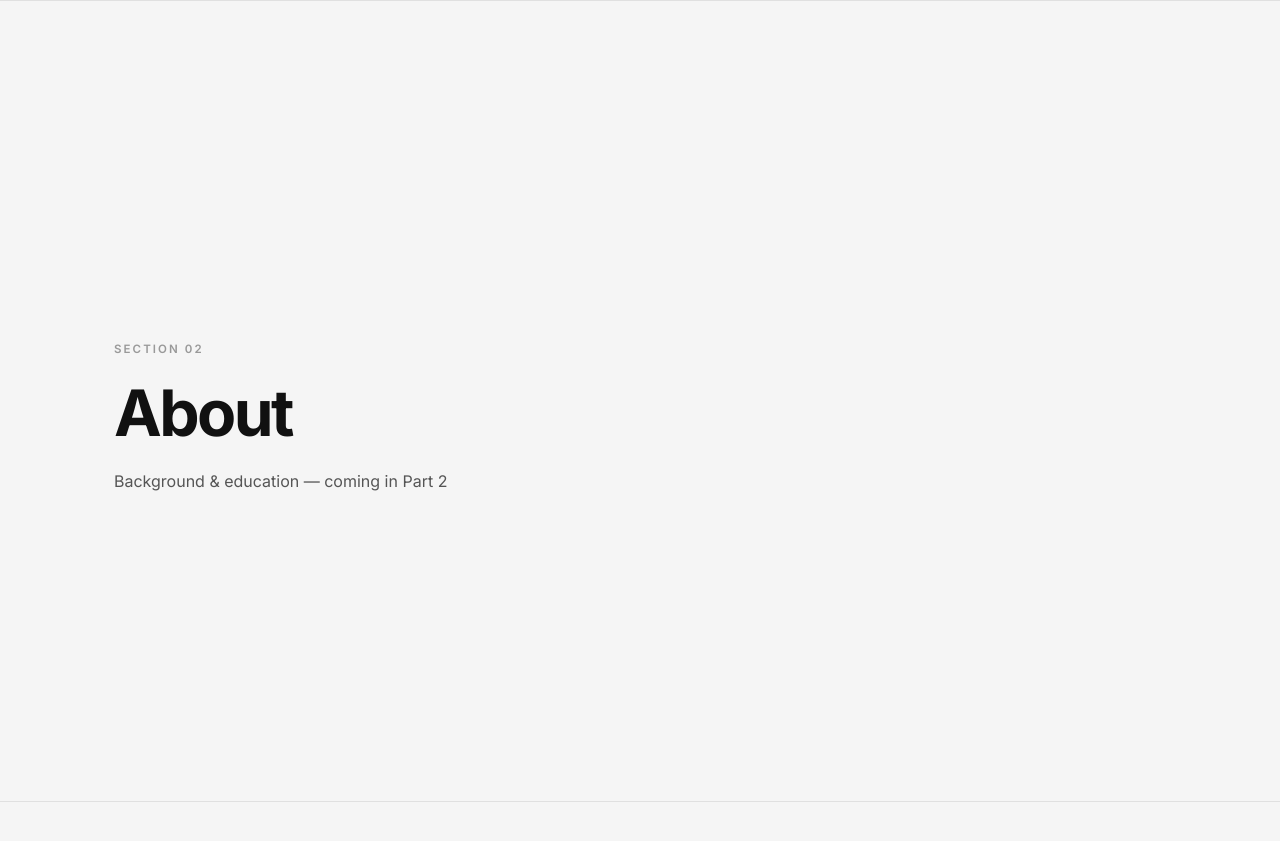
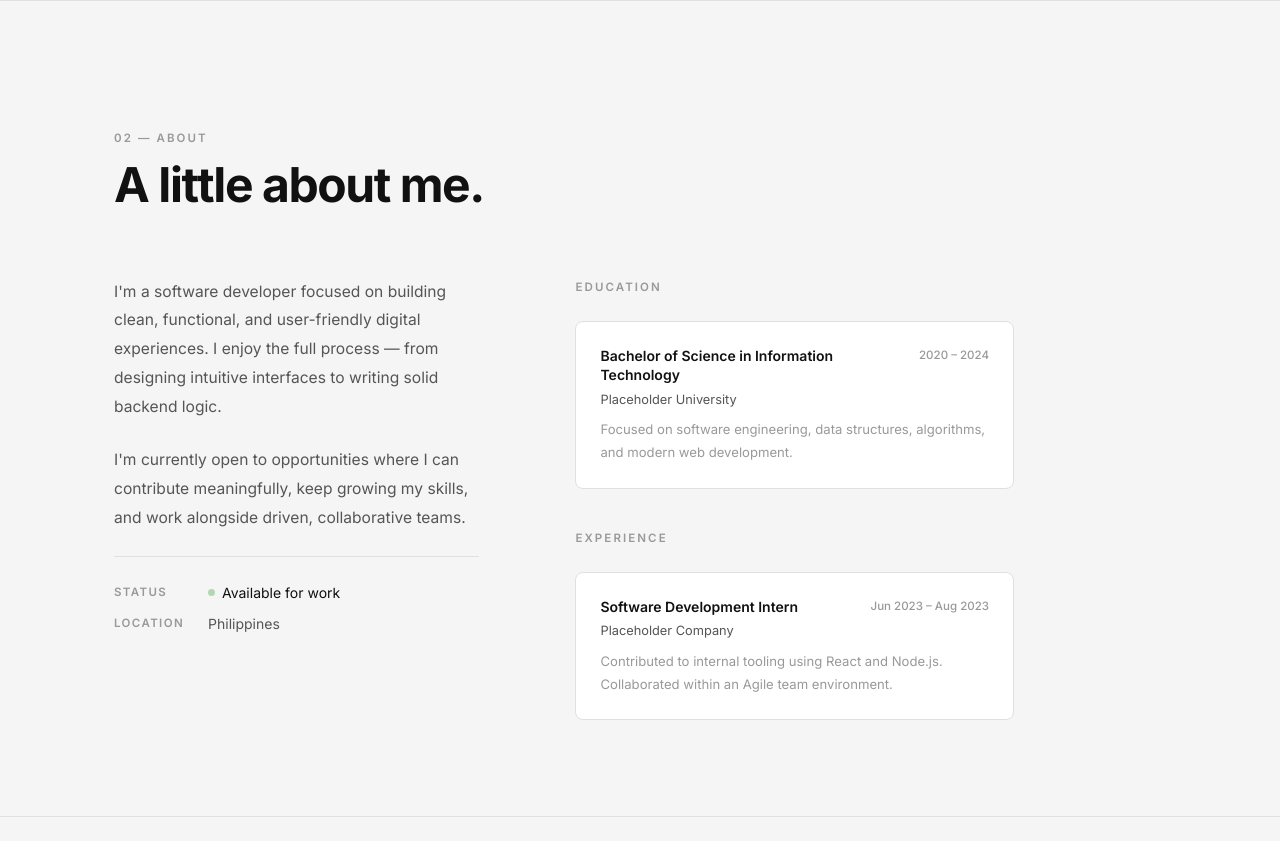
Before and after one commit to MackOfalda125/online-portfolio, a React (Create React App) app: page / in a window 1280 px wide. Shown: the part 800-1641 px from the top of the page. Built offline with nearby package versions, Linux system fonts and the light colour scheme.

Commit message:
Implement About section with bio, education, and experience cards

```diff
--- /dev/null
+++ b/src/sections/About.css
@@ -0,0 +1,166 @@
+/* ─────────────────────────────────────────────
+   About Section
+───────────────────────────────────────────── */
+
+.about {
+  max-width: 900px;
+}
+
+/* ── Header ── */
+.about__header {
+  margin-bottom: var(--space-xl);
+}
+
+.about__title {
+  font-size: clamp(2rem, 5vw, 3rem);
+  font-weight: 700;
+  letter-spacing: -0.03em;
+  margin-top: var(--space-xs);
+}
+
+/* ── Body: two-column grid ── */
+.about__body {
+  display: grid;
+  grid-template-columns: 1fr 1.2fr;
+  gap: var(--space-2xl);
+  align-items: start;
+}
+
+/* ── Summary ── */
+.about__summary {
+  display: flex;
+  flex-direction: column;
+  gap: var(--space-md);
+}
+
+.about__summary p {
+  font-size: 0.975rem;
+  line-height: 1.85;
+  color: var(--color-text-secondary);
+}
+
+/* Meta (status, location) */
+.about__meta {
+  display: flex;
+  flex-direction: column;
+  gap: var(--space-xs);
+  padding-top: var(--space-md);
+  border-top: 1px solid var(--color-border);
+}
+
+.about__meta-item {
+  display: flex;
+  align-items: center;
+  gap: var(--space-md);
+}
+
+.about__meta-label {
+  font-size: 0.72rem;
+  font-weight: 600;
+  letter-spacing: 0.12em;
+  text-transform: uppercase;
+  color: var(--color-text-muted);
+  min-width: 70px;
+}
+
+.about__meta-value {
+  font-size: 0.875rem;
+  color: var(--color-text-secondary);
+  display: flex;
+  align-items: center;
+  gap: 7px;
+}
+
+.about__meta-value--available {
+  color: var(--color-text-primary);
+}
+
+/* Pulsing availability dot */
+.status-dot {
+  width: 7px;
+  height: 7px;
+  border-radius: 50%;
+  background-color: #4CAF50;
+  flex-shrink: 0;
+  animation: pulse 2.5s ease-in-out infinite;
+}
+
+@keyframes pulse {
+  0%, 100% { opacity: 1; }
+  50%       { opacity: 0.4; }
+}
+
+/* ── Card groups ── */
+.about__cards {
+  display: flex;
+  flex-direction: column;
+  gap: var(--space-lg);
+}
+
+.about__card-group {
+  display: flex;
+  flex-direction: column;
+  gap: var(--space-sm);
+}
+
+/* ── Info Card ── */
+.info-card {
+  background-color: var(--color-bg-surface);
+  border: 1px solid var(--color-border);
+  border-radius: var(--radius-md);
+  padding: var(--space-md);
+  transition:
+    border-color var(--ease-fast),
+    box-shadow var(--ease-fast);
+}
+
+.info-card:hover {
+  border-color: var(--color-text-muted);
+  box-shadow: var(--shadow-sm);
+}
+
+.info-card__top {
+  display: flex;
+  justify-content: space-between;
+  align-items: flex-start;
+  gap: var(--space-sm);
+  margin-bottom: 4px;
+}
+
+.info-card__title {
+  font-size: 0.875rem;
+  font-weight: 600;
+  color: var(--color-text-primary);
+  line-height: 1.4;
+}
+
+.info-card__period {
+  font-size: 0.72rem;
+  font-weight: 500;
+  color: var(--color-text-muted);
+  white-space: nowrap;
+  flex-shrink: 0;
+}
+
+.info-card__sub {
+  display: block;
+  font-size: 0.8rem;
+  color: var(--color-text-secondary);
+  margin-bottom: var(--space-xs);
+}
+
+.info-card__desc {
+  font-size: 0.82rem;
+  color: var(--color-text-muted);
+  line-height: 1.75;
+}
+
+/* ── Responsive ── */
+@media (max-width: 768px) {
+  .about { max-width: 100%; }
+
+  .about__body {
+    grid-template-columns: 1fr;
+    gap: var(--space-xl);
+  }
+}
--- a/src/sections/About.jsx
+++ b/src/sections/About.jsx
@@ -1,11 +1,99 @@
 import React from 'react';
+import './About.css';
 
+/* ── Placeholder data (replace with real info later) ── */
+const education = [
+  {
+    title:    'Bachelor of Science in Information Technology',
+    subtitle: 'Placeholder University',
+    period:   '2020 – 2024',
+    desc:     'Focused on software engineering, data structures, algorithms, and modern web development.',
+  },
+];
+
+const experience = [
+  {
+    title:    'Software Development Intern',
+    subtitle: 'Placeholder Company',
+    period:   'Jun 2023 – Aug 2023',
+    desc:     'Contributed to internal tooling using React and Node.js. Collaborated within an Agile team environment.',
+  },
+];
+
+/* ── Reusable info card ── */
+function InfoCard({ title, subtitle, period, desc }) {
+  return (
+    <div className="info-card">
+      <div className="info-card__top">
+        <span className="info-card__title">{title}</span>
+        <span className="info-card__period">{period}</span>
+      </div>
+      <span className="info-card__sub">{subtitle}</span>
+      <p className="info-card__desc">{desc}</p>
+    </div>
+  );
+}
+
+/* ── About section ── */
 function About() {
   return (
-    <div className="section-placeholder">
-      <p className="section-placeholder__label">Section 02</p>
-      <h2 className="section-placeholder__title">About</h2>
-      <p className="section-placeholder__desc">Background &amp; education — coming in Part 2</p>
+    <div className="about">
+
+      {/* Header */}
+      <div className="about__header">
+        <p className="section-label">02 — About</p>
+        <h2 className="about__title">A little about me.</h2>
+      </div>
+
+      <div className="about__body">
+
+        {/* Summary */}
+        <div className="about__summary">
+          <p>
+            I'm a software developer focused on building clean, functional, and
+            user-friendly digital experiences. I enjoy the full process — from
+            designing intuitive interfaces to writing solid backend logic.
+          </p>
+          <p>
+            I'm currently open to opportunities where I can contribute
+            meaningfully, keep growing my skills, and work alongside
+            driven, collaborative teams.
+          </p>
+
+          {/* Meta */}
+          <div className="about__meta">
+            <div className="about__meta-item">
+              <span className="about__meta-label">Status</span>
+              <span className="about__meta-value about__meta-value--available">
+                <span className="status-dot" aria-hidden="true" />
+                Available for work
+              </span>
+            </div>
+            <div className="about__meta-item">
+              <span className="about__meta-label">Location</span>
+              <span className="about__meta-value">Philippines</span>
+            </div>
+          </div>
+        </div>
+
+        {/* Cards */}
+        <div className="about__cards">
+          <div className="about__card-group">
+            <p className="section-label">Education</p>
+            {education.map((item, i) => (
+              <InfoCard key={i} {...item} />
+            ))}
+          </div>
+
+          <div className="about__card-group">
+            <p className="section-label">Experience</p>
+            {experience.map((item, i) => (
+              <InfoCard key={i} {...item} />
+            ))}
+          </div>
+        </div>
+
+      </div>
     </div>
   );
 }
```
